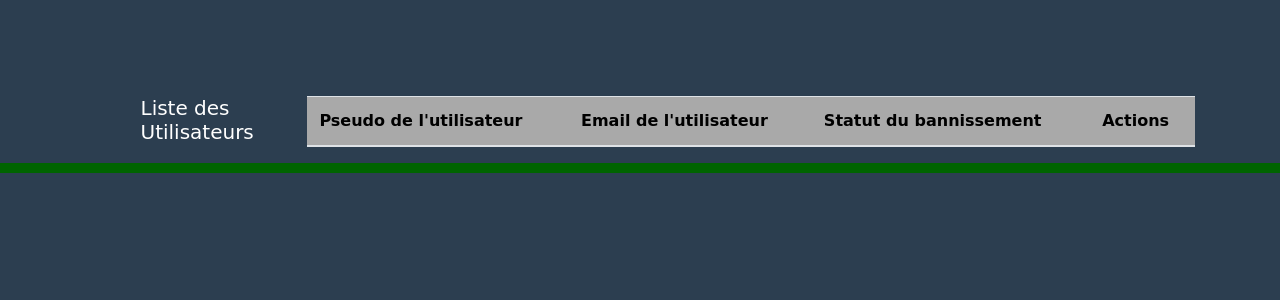
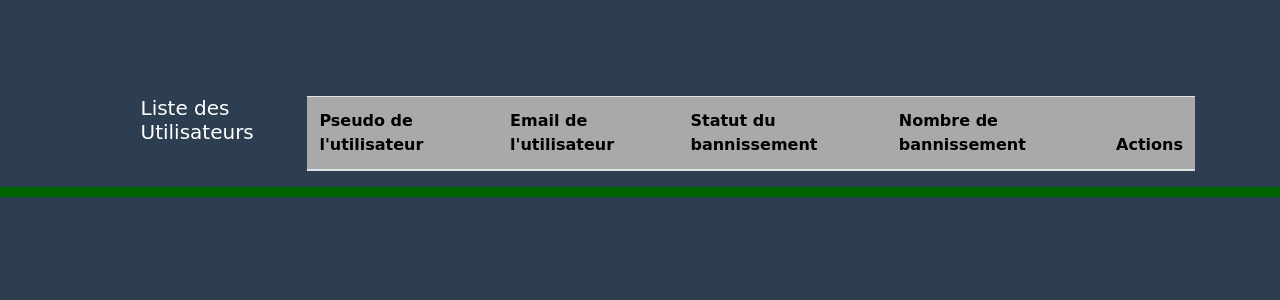
Before and after one commit to Sethiar/MonBloManga, a Flask app: page /admin/back_end_blog/liste_utilisateur in a window 1280 px wide. Shown: the part 140-440 px from the top of the page. Run offline with Flask 3, Linux system fonts and the light colour scheme; lists and menus that the app fills with data are empty; some libraries are stand-ins or nearby versions.

Commit message:
Mise à jour du fichier admin/users_list.html.

```diff
--- a/templates/Admin/users_list.html
+++ b/templates/Admin/users_list.html
@@ -18,6 +18,7 @@
                 <th>Pseudo de l'utilisateur</th>
                 <th>Email de l'utilisateur</th>
                 <th>Statut du bannissement</th>
+                <th>Nombre de bannissement</th>
                 <th>Actions</th>
             </tr>
         </thead>
@@ -27,6 +28,7 @@
                 <td>{{ user.pseudo }}</td>
                 <td>{{ user.email }}</td>
                 <td>{{ user.banned }}</td>
+                <td>{{ user.count_ban }}</td>
                 <td>
                     <form action="{{ url_for('admin.suppress_user', id=user.id) }}" method="POST" class="btn_suppression">
                         {{ formuser.csrf_token }}
```
